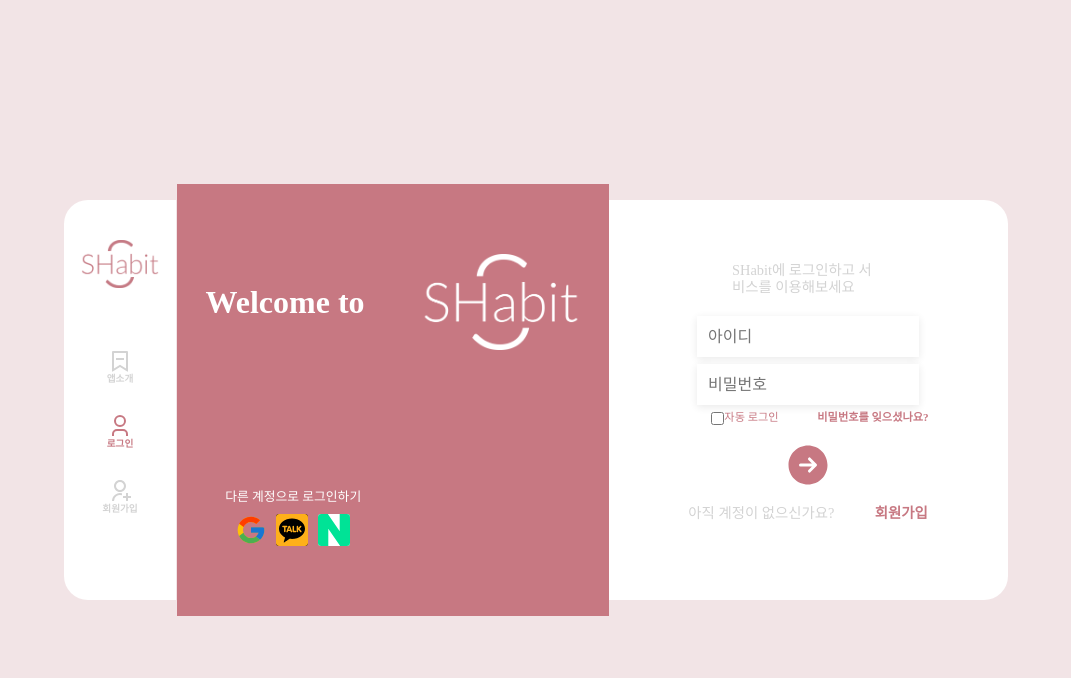
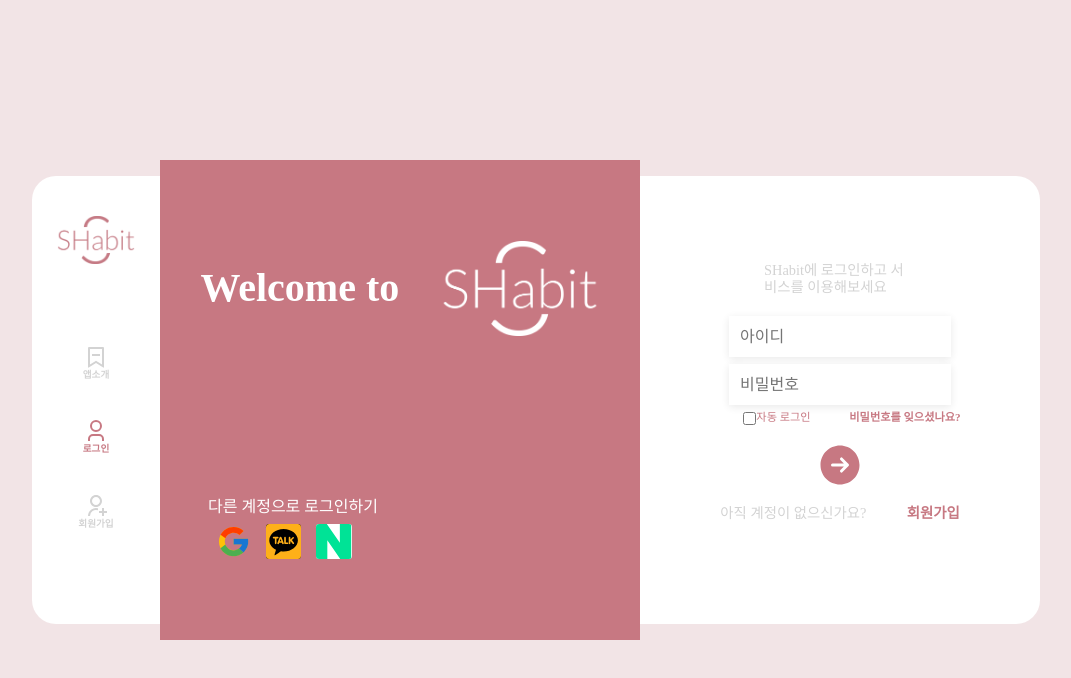
Before and after one commit to wlwlsus/shabit, a React (Create React App) app in the folder shabit-front/: page /login in a window 1280 px wide. Shown: the top 678 px of the page, without its empty margins (104-1175 px from the left). Built offline with nearby package versions, Linux system fonts and the light colour scheme.

Commit message:
FE:fix: line chart radio button

```diff
--- a/shabit-front/src/App.jsx
+++ b/shabit-front/src/App.jsx
@@ -65,8 +65,8 @@
             <Route path="stretch" element={<StretchContent />} />
           </Route>
           <Route path="/admin" element={<AdminPage />} />
+          <Route path="/oauth/redirect" element={<Redirect />} />
           <Route path="*" element={<NotFound404 />} />
-          <Route path="/oauth/redirect" element={<Redirect />} />
         </Routes>
       </ThemeProvider>
     </Provider>
--- a/shabit-front/src/components/Chart/DonutChart.jsx
+++ b/shabit-front/src/components/Chart/DonutChart.jsx
@@ -1,6 +1,7 @@
 import React, { useEffect, useState } from 'react';
 import ReactApexChart from 'react-apexcharts';
 import styled from 'styled-components';
+import { theme } from '../../styles/GlobalStyles';
 
 const DonutChart = ({ jsonData, day }) => {
   const [data, setData] = useState([]); // 전체 데이터
@@ -53,14 +54,10 @@
     },
   };
 
+  if (!data.reduce((acc, crr) => acc + crr, 0)) {
+    return <EmptyDonut>기록이 없습니다</EmptyDonut>;
+  } else {
     return (
-    <>
-      {!data.reduce((acc, crr) => acc + crr, 0) ? (
-        <Msg>
-          {day.split('-')[0]}년 {day.split('-')[1]}월 {day.split('-')[2]}일의
-          기록이 없습니다
-        </Msg>
-      ) : (
       <ReactApexChart
         options={options}
         series={data}
@@ -68,13 +65,42 @@
         width={350}
         height={290}
       />
-      )}
-    </>
     );
+  }
+
+  // return (
+  //   <DonutWrapper>
+  //     { ? (
+  //       <EmptyDonut>
+  //         <Msg>
+  //           {day.split('-')[0]}년 {day.split('-')[1]}월 {day.split('-')[2]}일의
+  //           기록이 없습니다
+  //         </Msg>
+  //       </EmptyDonut>
+  //     ) : (
+  //       <ReactApexChart
+  //         options={options}
+  //         series={data}
+  //         type="donut"
+  //         width={350}
+  //         height={290}
+  //       />
+  //     )}
+  //   </DonutWrapper>
+  // );
 };
 
 export default DonutChart;
 
-const Msg = styled.div`
-  font-size: 0.8rem;
+const EmptyDonut = styled.div`
+  background-color: ${theme.color.secondary};
+  width: 13rem;
+  height: 13rem;
+  border-radius: 50%;
+  display: flex;
+  align-items: center;
+  justify-content: center;
+  margin-top: 1rem;
+  color: ${theme.color.primary};
+  font-weight: bold;
 `;
--- a/shabit-front/src/components/Chart/LineChart.jsx
+++ b/shabit-front/src/components/Chart/LineChart.jsx
@@ -6,7 +6,7 @@
 import DonutChart from './DonutChart';
 import { BsFillCaretLeftFill, BsFillCaretRightFill } from 'react-icons/bs';
 
-const LineChart = ({ mode, lineData, page, setPage, setPageStatus }) => {
+const LineChart = ({ mode, lineData, page, setPage }) => {
   const [axisX, setAxisX] = useState([]);
   const [axisY, setAxisY] = useState([]);
 
@@ -184,15 +184,14 @@
 `;
 
 const DonutWrapper = styled.div`
-  height: 100%;
+  margin-top: 1rem;
+  width: 21rem;
   display: flex;
   flex-direction: column;
   align-items: center;
-  justify-content: space-between;
 `;
 
 const Title = styled.div`
-  font-size: 0.8rem;
   font-weight: bold;
   color: ${theme.color.blackColor};
 `;
--- a/shabit-front/src/components/Landing/Introduction.jsx
+++ b/shabit-front/src/components/Landing/Introduction.jsx
@@ -37,8 +37,8 @@
 const WelcomeWrapper = styled.div`
   display: flex;
   align-items: center;
-  justify-content: space-around;
-  font-size: 2rem;
+  justify-content: space-evenly;
+  font-size: 2.5rem;
   font-weight: bold;
   color: ${theme.color.whiteColor};
 `;
--- a/shabit-front/src/components/Landing/LandingContent.jsx
+++ b/shabit-front/src/components/Landing/LandingContent.jsx
@@ -32,8 +32,8 @@
 const WelcomeWrapper = styled.div`
   display: flex;
   align-items: center;
-  justify-content: space-around;
-  font-size: 2rem;
+  justify-content: space-evenly;
+  font-size: 2.5rem;
   font-weight: bold;
   color: ${theme.color.whiteColor};
 `;
--- a/shabit-front/src/components/Landing/SocialLogin.jsx
+++ b/shabit-front/src/components/Landing/SocialLogin.jsx
@@ -4,12 +4,16 @@
 
 import { FcGoogle } from 'react-icons/fc';
 import { SiKakaotalk, SiNaver } from 'react-icons/si';
-import { redirect } from 'react-router-dom';
 
 export default function SocialLogin() {
+  function getSocialLoginUrl(socialType) {
+    const redirectUri = 'http://localhost:3000/oauth/redirect';
+    const url = `http://i8a601.p.ssafy.io:8081/oauth2/authorization/${socialType}?redirect_uri=${redirectUri}`;
+    window.location.href = url;
+  }
   return (
     <>
-      <div>다른 계정으로 로그인하기</div>
+      <Text>다른 계정으로 로그인하기</Text>
       <IconWrapper>
         <FcGoogle onClick={() => getSocialLoginUrl('google')} />
         <SiKakaotalk onClick={() => getSocialLoginUrl('kakao')} />
@@ -19,17 +23,16 @@
   );
 }
 
-function getSocialLoginUrl(socialType) {
-  const redirectUri = 'http://localhost:3000/oauth/redirect';
-  const url = `http://localhost:8080/oauth2/authorization/${socialType}?redirect_uri=${redirectUri}`;
-  window.location.href = url;
-}
+const Text = styled.div`
+  font-size: 1rem;
+`;
+
 const IconWrapper = styled.div`
   width: 35%;
   margin-top: 0.5rem;
   display: flex;
-  justify-content: space-evenly;
-  font-size: 2rem;
+  justify-content: space-around;
+  font-size: 2.2rem;
 
   transition: all 0.2s linear;
 
--- a/shabit-front/src/components/Main/HistoryContent.jsx
+++ b/shabit-front/src/components/Main/HistoryContent.jsx
@@ -4,15 +4,12 @@
 import { loadEffect } from '../common/animation';
 import BarChart from '../Chart/BarChart';
 import LineChart from '../Chart/LineChart';
-import { TiArrowSortedDown } from 'react-icons/ti';
 import { fetchWeekly, fetchMonthly } from '../../services/stat/get';
 // import { typedUseSelector } from '../../store';
 
 export default function HistoryContent() {
   const [lineData, setLineData] = useState([]);
-  const [dropDown, setDropDown] = useState('none');
-  const [mode, setMode] = useState('Weekly');
-  const [item, setItem] = useState('Monthly');
+  const [mode, setMode] = useState('w');
   const [page, setPage] = useState(0);
 
   const user = JSON.parse(sessionStorage.getItem('user'));
@@ -31,7 +28,7 @@
 
   useEffect(() => {
     if (!user.email) return;
-    if (mode === 'Weekly') {
+    if (mode === 'w') {
       fetchWeekly(user.email, page).then((res) => {
         setLineData(res);
       });
@@ -40,33 +37,11 @@
         setLineData(res);
       });
     }
-
-    // console.log(data);
   }, [user.email, mode, page]);
 
-  const handleDropdown = () => {
-    if (dropDown === '') {
-      setDropDown('none');
-    } else {
-      setDropDown('');
-    }
-  };
-
   const handleMode = (e) => {
-    const selected = e.target.innerText;
-    setMode(e.target.innerText);
-    setDropDown('none');
-    switch (selected) {
-      case 'Weekly':
-        setItem('Monthly');
-        break;
-      case 'Monthly':
-        setItem('Weekly');
-        break;
-      default:
-        setItem('Monthly');
-        break;
-    }
+    const newMode = e.target.id;
+    setMode(newMode);
   };
 
   return (
@@ -84,13 +59,14 @@
       </ChartWrapper>
 
       <DropDownWrapper>
-        <DropDown onClick={handleDropdown}>
-          {mode}
-          <TiArrowSortedDown />
-        </DropDown>
-        <DropDownItem onClick={handleMode} style={{ display: dropDown }}>
-          {item}
-        </DropDownItem>
+        <label htmlFor="w">
+          <Checkbox name="mode" id="w" defaultChecked onChange={handleMode} />
+          Weekly
+        </label>
+        <label htmlFor="m">
+          <Checkbox name="mode" id="m" onChange={handleMode} />
+          Monthly
+        </label>
       </DropDownWrapper>
       <LineChart
         user={user}
@@ -152,41 +128,30 @@
 `;
 
 const DropDownWrapper = styled.div`
-  text-align: center;
+  width: 20%;
+  display: flex;
+  justify-content: space-evenly;
   align-self: start;
   margin-left: 3rem;
-`;
-
-const DropDown = styled.ul`
-  width: 6rem;
-  border: 0.1rem solid ${theme.color.primary};
-  border-radius: 0.5rem;
-  padding: 0.3rem;
-  background-color: ${theme.color.secondary};
   color: ${theme.color.primary};
   font-weight: bold;
-  position: relative;
 
-  &:hover {
-    cursor: pointer;
+  & > label {
+    &:hover {
+      cursor: pointer;
+    }
   }
 `;
 
-const DropDownItem = styled.div`
-  width: 6rem;
-  border: 0.1rem solid ${theme.color.primary};
-  border-radius: 0.5rem;
-  padding: 0.3rem;
+const Checkbox = styled.input.attrs({ type: 'radio' })`
+  margin-right: 0.5rem;
+  appearance: none;
+  width: 0.9rem;
+  height: 0.9rem;
+  border-radius: 100%;
   background-color: ${theme.color.secondary};
-  color: ${theme.color.primary};
-  font-weight: bold;
 
-  position: absolute;
-  left: 7.1%;
-  top: 40%;
-  z-index: 1;
-
-  &:hover {
-    cursor: pointer;
+  &:checked {
+    background-color: ${theme.color.primary};
   }
 `;
--- a/shabit-front/src/components/Main/UploadingModal.jsx
+++ b/shabit-front/src/components/Main/UploadingModal.jsx
@@ -25,6 +25,7 @@
     }
     const reader = new FileReader();
     reader.onload = () => {
+      if (!imgRef.current) return;
       imgRef.current.style.backgroundImage = `url(${reader.result})`;
     };
     reader.readAsDataURL(files[0]);
@@ -36,7 +37,7 @@
     formdata.append('profile', files[0]);
     changeImage(email, formdata).then(() => {
       isModalOpen(false);
-      hasPreview(false);
+      setHasPreview(false);
       setFiles('');
     });
   };
@@ -60,7 +61,7 @@
         <Button
           onClick={() => {
             isModalOpen(false);
-            hasPreview(false);
+            setHasPreview(false);
             setFiles('');
           }}
           style={{ backgroundColor: `${theme.color.grayColor}` }}
--- a/shabit-front/src/pages/LandingPage.jsx
+++ b/shabit-front/src/pages/LandingPage.jsx
@@ -53,8 +53,8 @@
 `;
 
 const NavContainer = styled.div`
-  width: 7rem;
-  height: 25rem;
+  width: 8rem;
+  height: 28rem;
   background-color: ${theme.color.whiteColor};
   border-radius: 1.5rem 0 0 1.5rem;
   margin-right: 19rem;
@@ -64,20 +64,20 @@
 
 const FormContainer = styled.div`
   width: 25rem;
-  height: 25rem;
+  height: 28rem;
   background-color: ${theme.color.whiteColor};
   border-radius: 0 1.5rem 1.5rem 0;
-  margin-left: 8rem;
+  margin-left: 11rem;
 
   animation: 0.8s ease-in ${loadEffect.left};
 `;
 
 const ContentContainer = styled.div`
-  width: 27rem;
-  height: 27rem;
+  width: 30rem;
+  height: 30rem;
   background-color: ${theme.color.primary};
   position: absolute;
-  left: 12%;
+  left: 12.7%;
 
   animation: 0.8s ease-in ${loadEffect.down};
 `;
```
Also changed, not shown: shabit-front/src/components/OAuth/Redirect.jsx (line endings or trailing spaces), 2 other files (tests, documents, lock files or other folders). Lines whose indentation alone changed are shown as unchanged.
